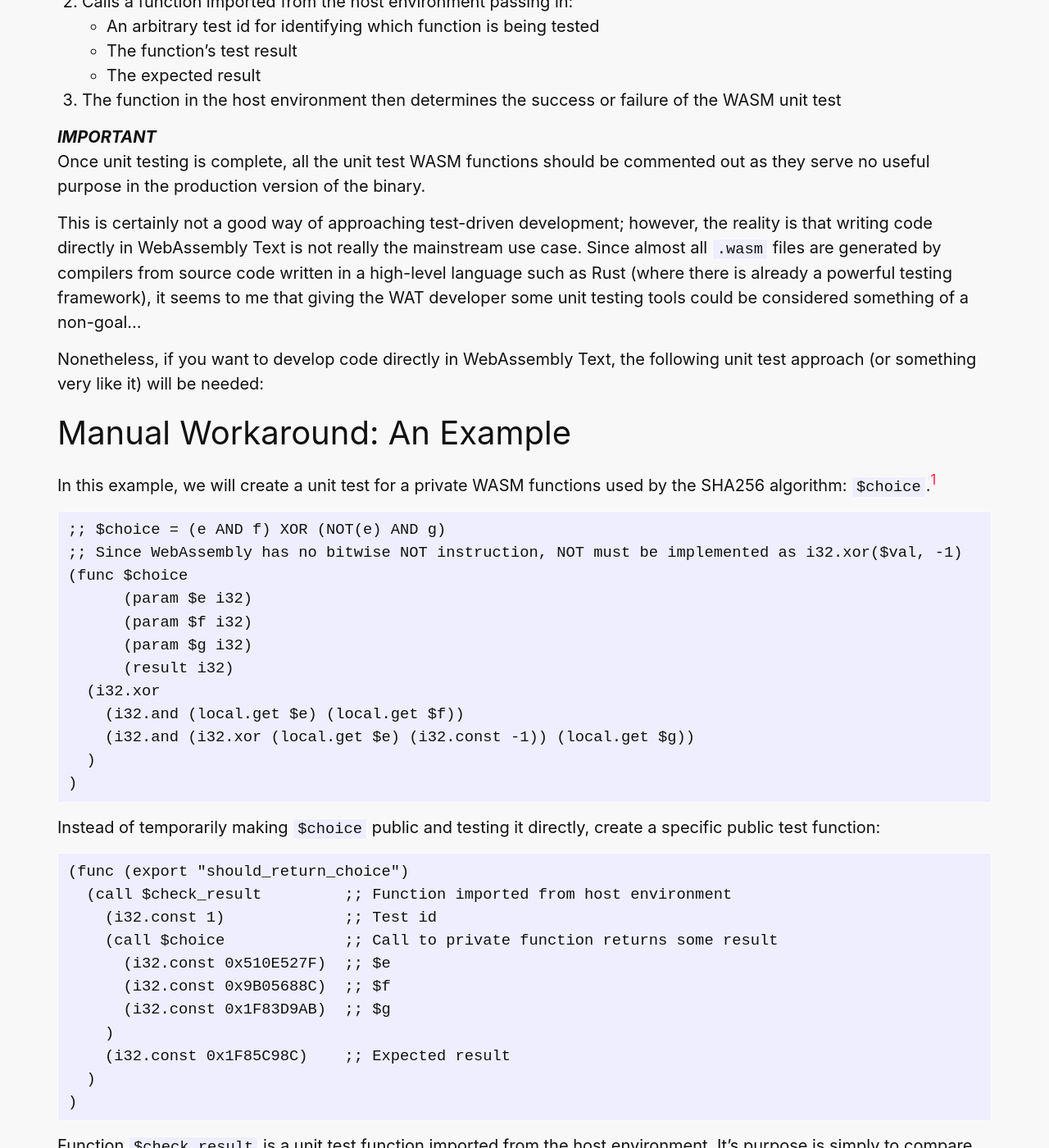
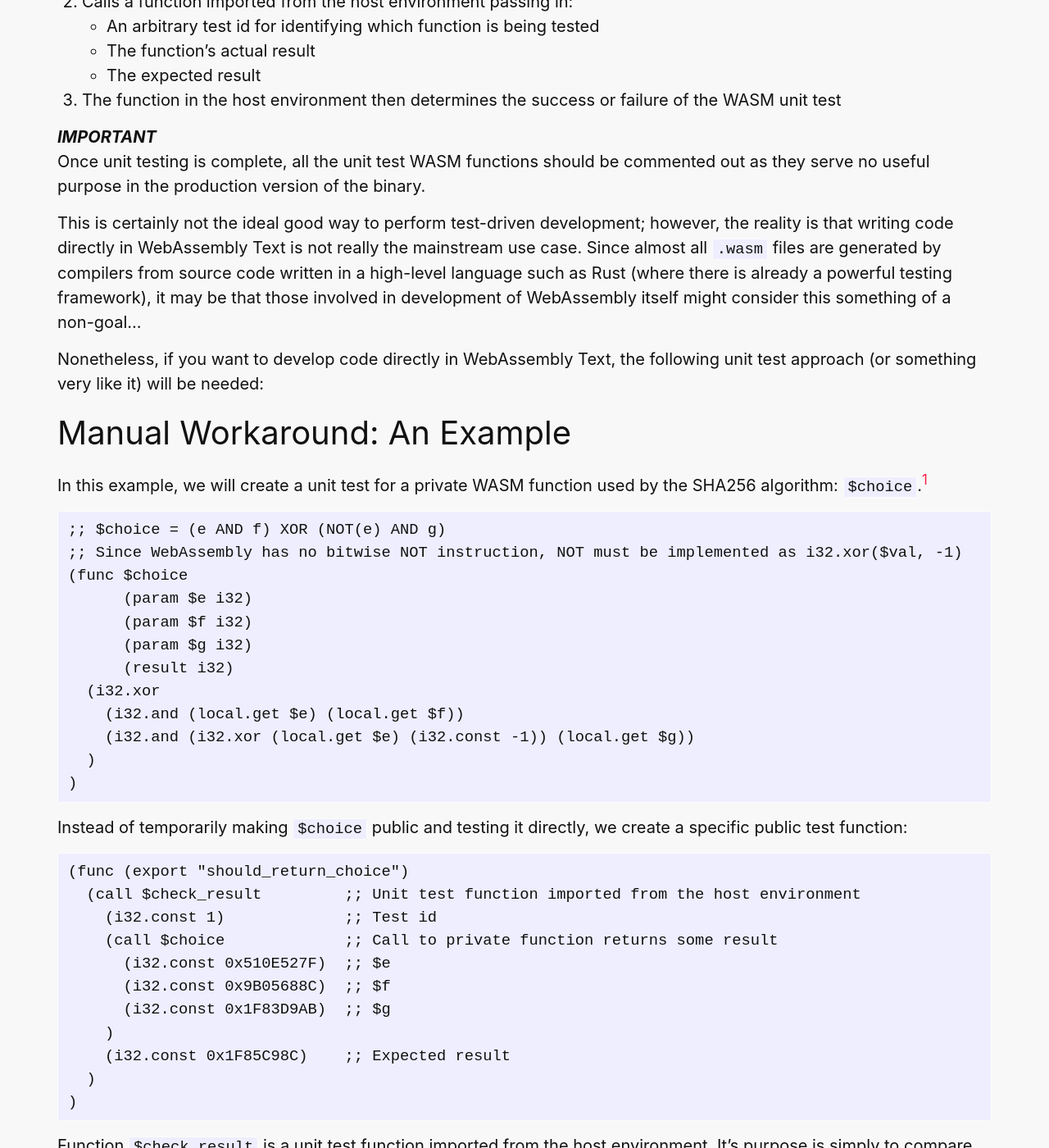
Before and after one commit to redbadger/awesome-badger, a Jekyll site: the page built from chriswhealy/sha256/testing/README.md, in a window 1280 px wide and 1400 px high, scrolled down 727 px. Shown: the whole window at 82% size. Built offline with Jekyll 4.4.1, drawn with Linux system fonts in a browser that asks for light colours; some web fonts are replaced; our own code applies the rules of GitHub Pages for plain Markdown files.

Commit message:
Fix multiple typos

````diff
--- a/chriswhealy/sha256/testing/README.md
+++ b/chriswhealy/sha256/testing/README.md
@@ -8,21 +8,21 @@ Instead, for each private function that needs to be unit tested, a corresponding
 1. Calls the private WASM function passing in a known test value and trapping the return value
 1. Calls a function imported from the host environment passing in:
    * An arbitrary test id for identifying which function is being tested
-   * The function's test result
+   * The function's actual result
    * The expected result
 1. The function in the host environment then determines the success or failure of the WASM unit test
 
 ***IMPORTANT***<br>
 Once unit testing is complete, all the unit test WASM functions should be commented out as they serve no useful purpose in the production version of the binary.
 
-This is certainly not a good way of approaching test-driven development; however, the reality is that writing code directly in WebAssembly Text is not really the mainstream use case.
-Since almost all `.wasm` files are generated by compilers from source code written in a high-level language such as Rust (where there is already a powerful testing framework), it seems to me that giving the WAT developer some unit testing tools could be considered something of a non-goal...
+This is certainly not the ideal good way to perform test-driven development; however, the reality is that writing code directly in WebAssembly Text is not really the mainstream use case.
+Since almost all `.wasm` files are generated by compilers from source code written in a high-level language such as Rust (where there is already a powerful testing framework), it may be that those involved in development of WebAssembly itself might consider this something of a non-goal...
 
 Nonetheless, if you want to develop code directly in WebAssembly Text, the following unit test approach (or something very like it) will be needed:
 
 ## Manual Workaround: An Example
 
-In this example, we will create a unit test for a private WASM functions used by the SHA256 algorithm: `$choice`.[^1]
+In this example, we will create a unit test for a private WASM function used by the SHA256 algorithm: `$choice`.[^1]
 
 ```wast
 ;; $choice = (e AND f) XOR (NOT(e) AND g)
@@ -39,11 +39,11 @@ In this example, we will create a unit test for a private WASM functions used by
 )
 ```
 
-Instead of temporarily making `$choice` public and testing it directly, create a specific public test function:
+Instead of temporarily making `$choice` public and testing it directly, we create a specific public test function:
 
 ```wast
 (func (export "should_return_choice")
-  (call $check_result         ;; Function imported from host environment
+  (call $check_result         ;; Unit test function imported from the host environment
     (i32.const 1)             ;; Test id
     (call $choice             ;; Call to private function returns some result
       (i32.const 0x510E527F)  ;; $e
````
Also changed, not shown: _posts/2023-02-20-sha256-webassembly.md (+1 -1 lines), chriswhealy/sha256/algorithm-overview/README.md (+8 -7 lines), chriswhealy/sha256/endianness/README.md (+4 -4 lines), chriswhealy/sha256/host-environment/README.md (+4 -6 lines), chriswhealy/sha256/implementation/README.md (+30 -31 lines), chriswhealy/sha256/summary/README.md (+5 -3 lines).
